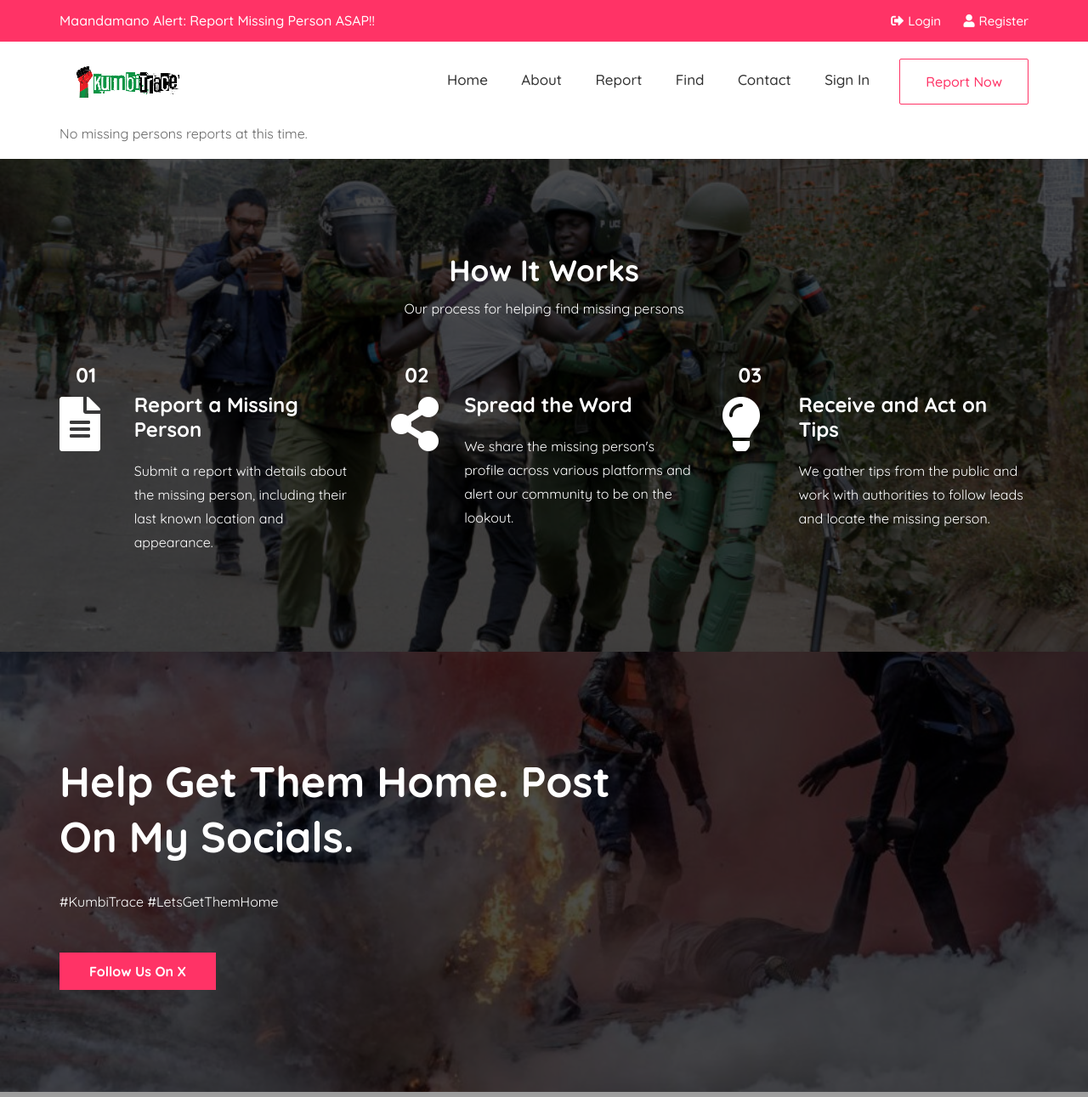
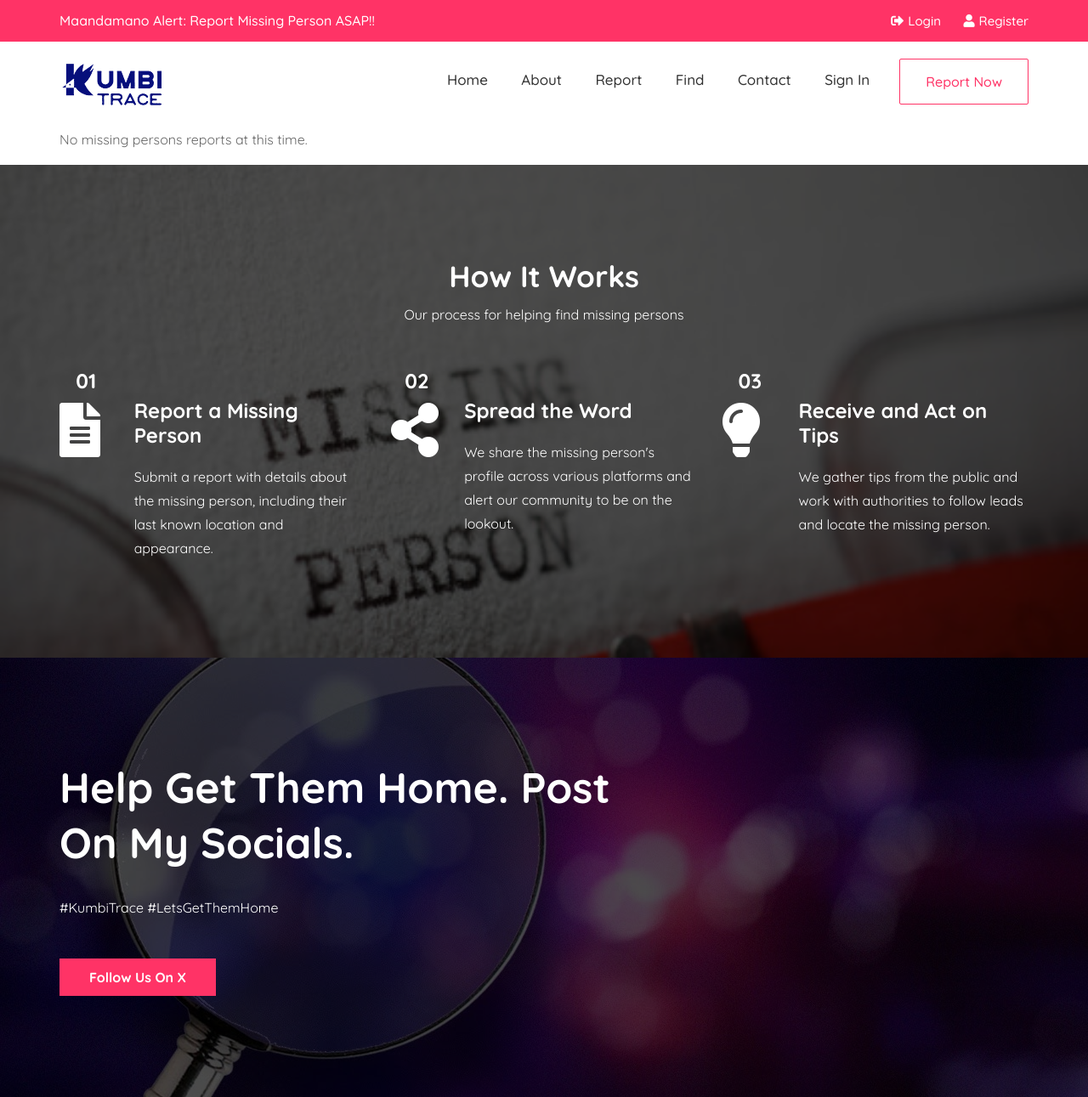
Before and after one commit to RodgersChayuga/KumbiTrace-1, a Django app: page / in a window 1280 px wide. Shown: the top 1291 px of the page at 85% size. Run offline with Django 5.2, Linux system fonts and the light colour scheme; data that the repository does not hold is empty; some libraries are stand-ins or nearby versions; grey boxes are pictures that could not be loaded.

Commit message:
Update favicon, logo, and images; modify index.html

```diff
--- a/kumbitraceweb/templates/kumbitraceweb/index.html
+++ b/kumbitraceweb/templates/kumbitraceweb/index.html
@@ -36,7 +36,7 @@
 
 
 <!-- how it works section start -->
-<section class="how-it-works bg-overlay section-padding bg-cover parallax-2" style="background-image: url('../static/img/abd.jpg')">
+<section class="how-it-works bg-overlay section-padding bg-cover parallax-2" style="background-image: url('../static/img/1.jpg')">
     <div class="container">
         <div class="row">
             <div class="col-sm-12 col-xl-12 text-center">
@@ -93,7 +93,7 @@
 
 
 <!-- promo section start -->
-<section class="promo-section parallax section-padding bg-cover bg-overlay" style="background-image: url('../static/img/bgz.jpg')">
+<section class="promo-section parallax section-padding bg-cover bg-overlay" style="background-image: url('../static/img/2.jpg')">
     <div class="container">
         <div class="row d-flex align-items-center">
             <div class="col-xl-7 col-sm-12 col-md-7">
@@ -121,7 +121,7 @@
                 </div>
             </div>
             <div class="col-xl-4 col-sm-12 col-md-5 text-lg-right">
-                    <a href="/" class="call-action-btn"><i class="far fa-check-circle"></i>Contact Now</a>
+                <a href="https://discord.gg/DeUjGcfE" class="call-action-btn"><i class="fab fa-discord"></i>Join Discord</a>
             </div>
         </div>
     </div>
```
Also changed, not shown: favicon.ico, kumbitraceweb/static/favicon.ico, kumbitraceweb/static/img/1.jpg (added), kumbitraceweb/static/img/2.jpg (added), kumbitraceweb/static/img/abd.jpg (deleted), kumbitraceweb/static/img/bgz.jpg (deleted), kumbitraceweb/static/img/favicon.png, kumbitraceweb/static/img/logo.png. Lines whose indentation alone changed are shown as unchanged.
